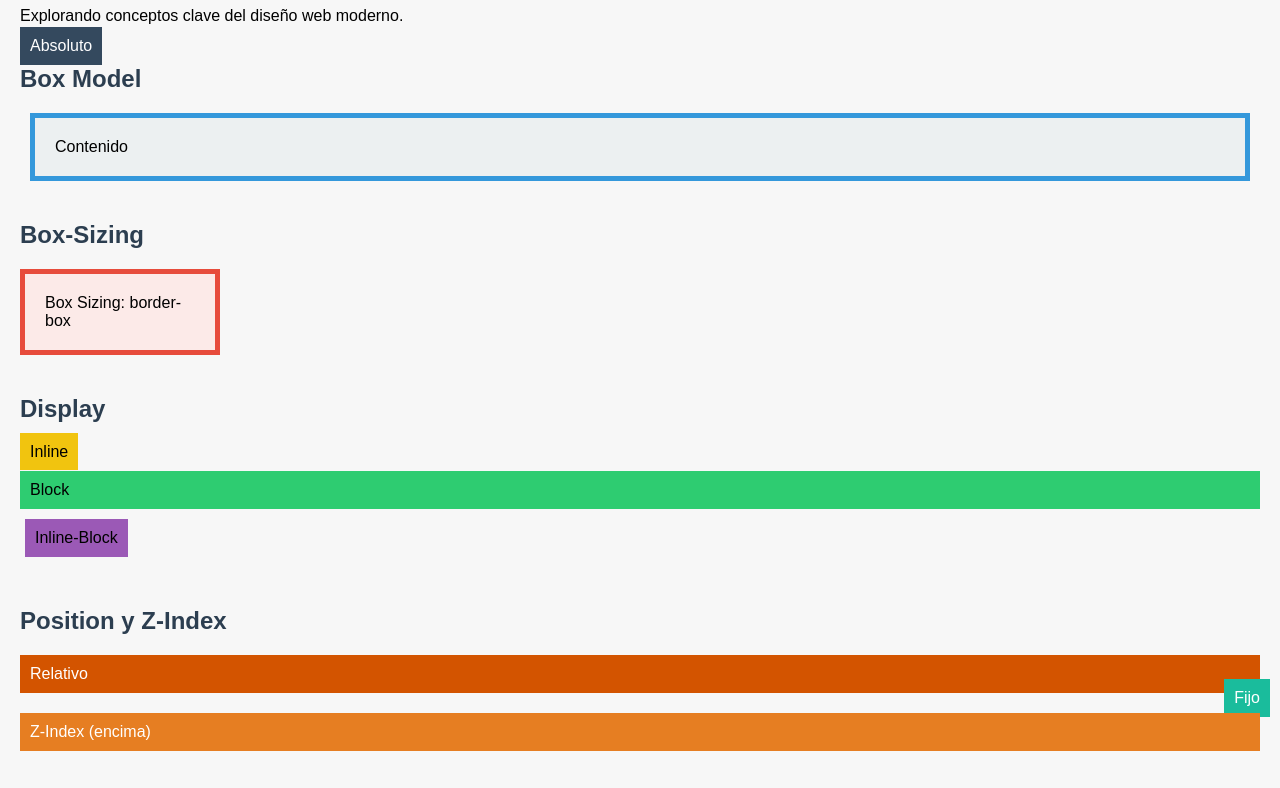
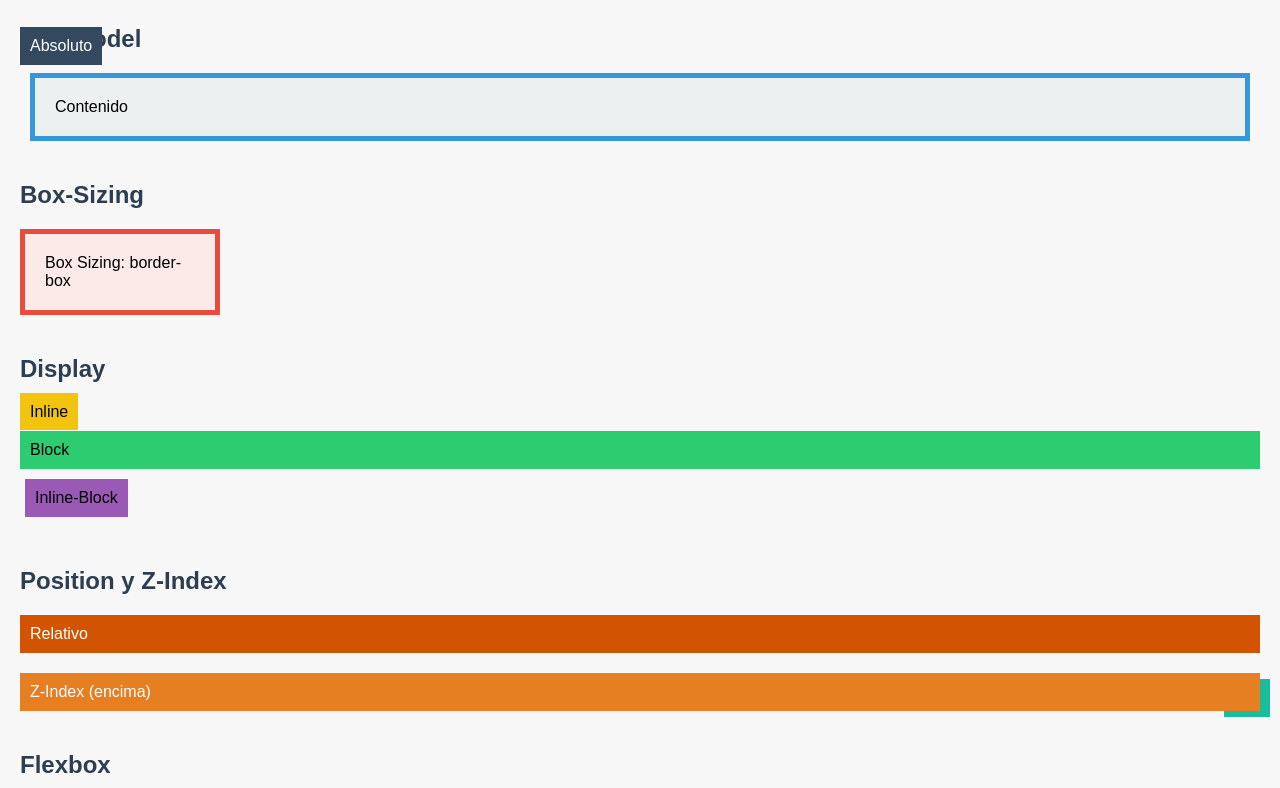
Before and after one commit to Emily898/css, a plain HTML site: page index.html in a window 1280 px wide. Shown: the part 73-861 px from the top of the page. Drawn offline with Linux system fonts and the light colour scheme.

Commit message:
Update index.html

```diff
--- a/index.html
+++ b/index.html
@@ -10,7 +10,6 @@
 <body>
   <header>
     <h1>Fundamentos de CSS</h1>
-    <p>Explorando conceptos clave del diseño web moderno.</p>
   </header>
 
   <section class="box-model-section">
```
